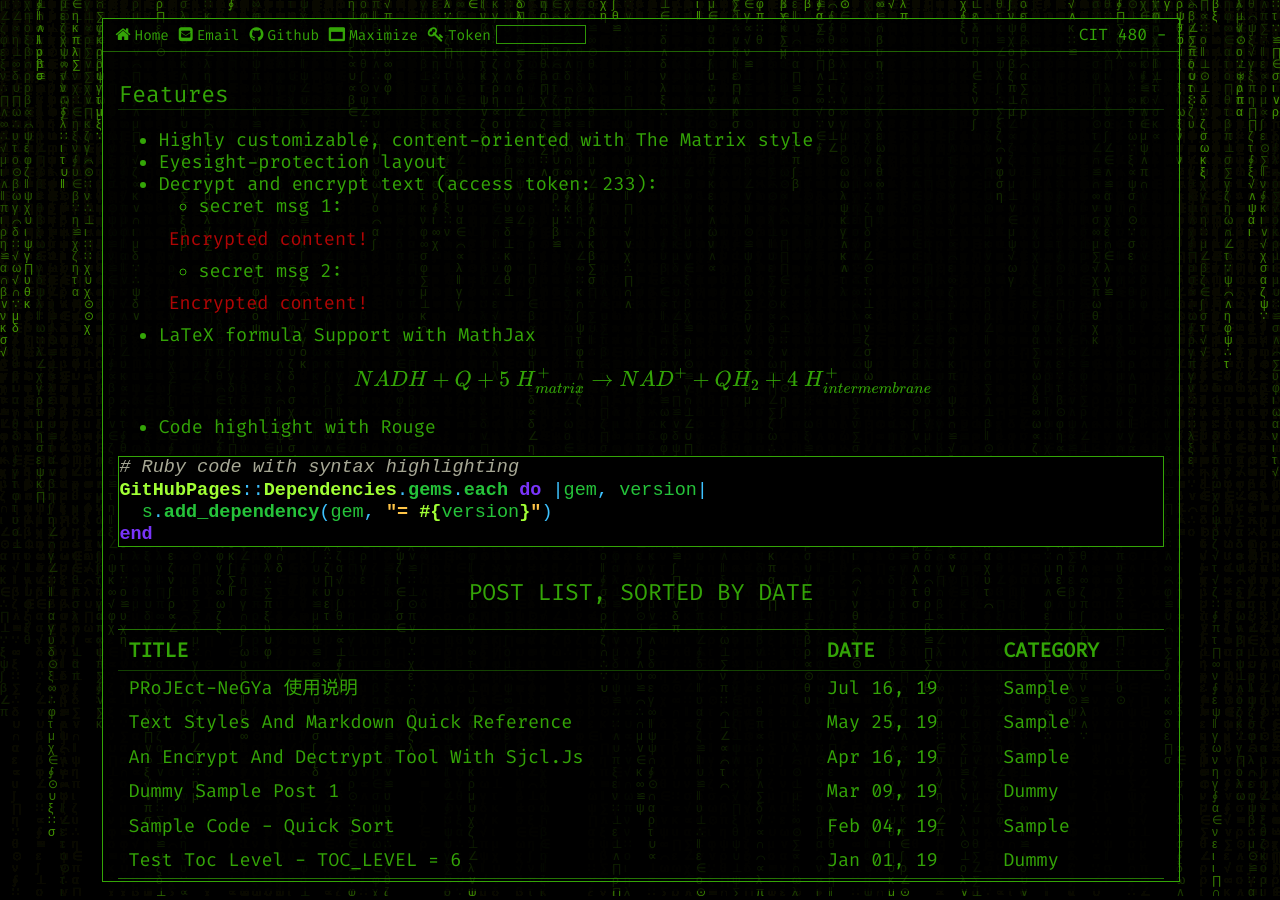
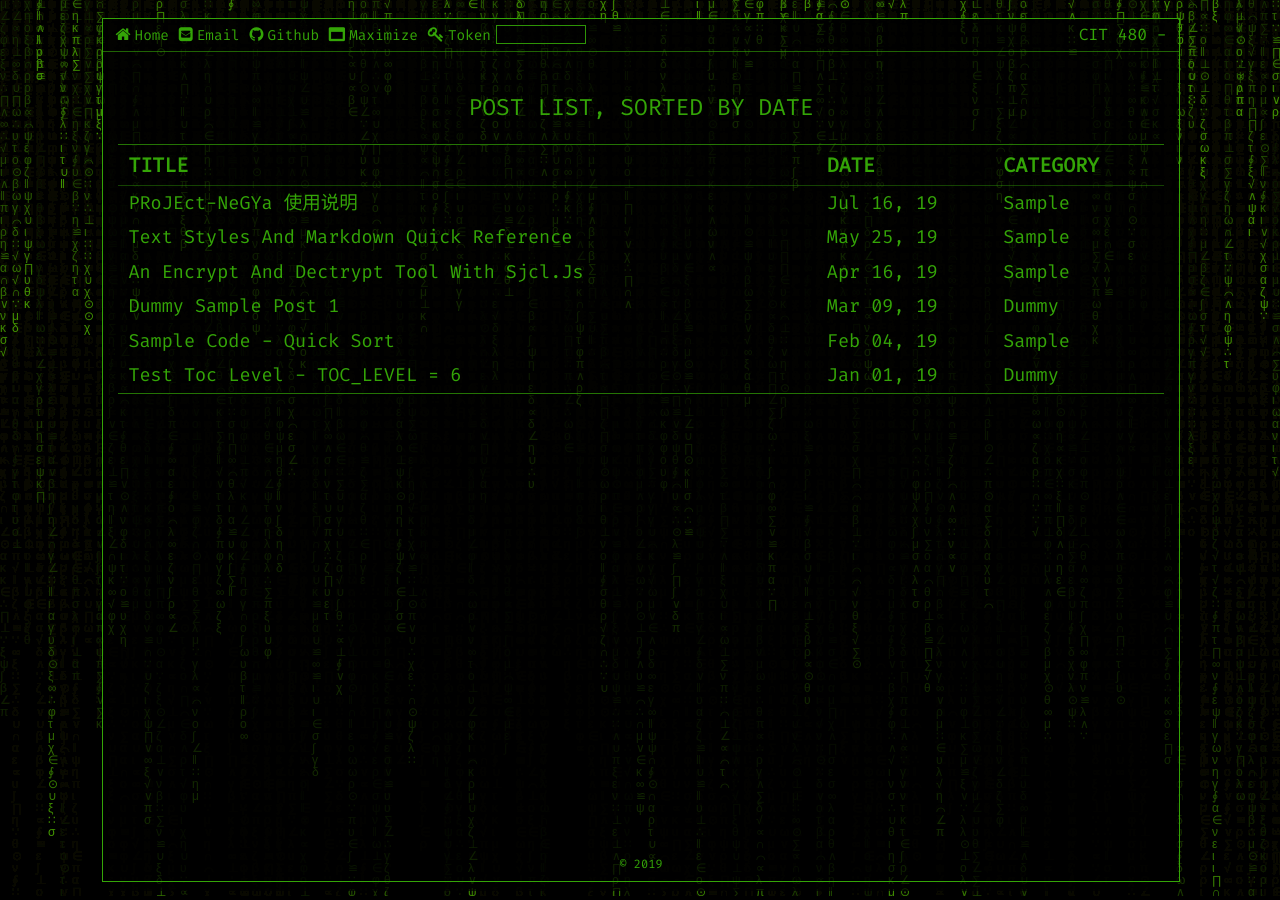
Before and after one commit to dsr88068/dsr88068.github.io, a Jekyll site: the page built from pages/index.md, in a window 1280 px wide. Built offline with Jekyll 4.4.1, drawn with Linux system fonts in a browser that asks for light colours; formulas are drawn with MathJax 3.

Commit message:
Update index.md

````diff
--- a/pages/index.md
+++ b/pages/index.md
@@ -10,28 +10,3 @@ author: ""
 encrypted_text: true
 permalink: /
 ---
-
-
-
-##  Features
-* Highly customizable, content-oriented with The Matrix style
-* Eyesight-protection layout
-* Decrypt and encrypt text (access token: 233):
-  * secret msg 1:
-  <p class="encrypted" id="/MZAf/PKx9jpw8/Jnp7XQQFki2ibGnArZP46W+keVThXquhWwFROEFnbY8eC57Tw==">Encrypted content!</p>
-  * secret msg 2:
-  <p class="encrypted" id="G7D+0370pNmixIP1j7teCg1jtm9XCdOWYFH61lcM0LYWlT0hB3rS9raIs=">Encrypted content!</p>
-* LaTeX formula Support with MathJax
-
-$$
-NADH+Q+5\;H_{matrix}^{+}\rightarrow NAD^{+}+QH_{2}+4\;H_{intermembrane}^{+}\!
-$$
-
-* Code highlight with Rouge
-
-```ruby
-# Ruby code with syntax highlighting
-GitHubPages::Dependencies.gems.each do |gem, version|
-  s.add_dependency(gem, "= #{version}")
-end
-```
````
